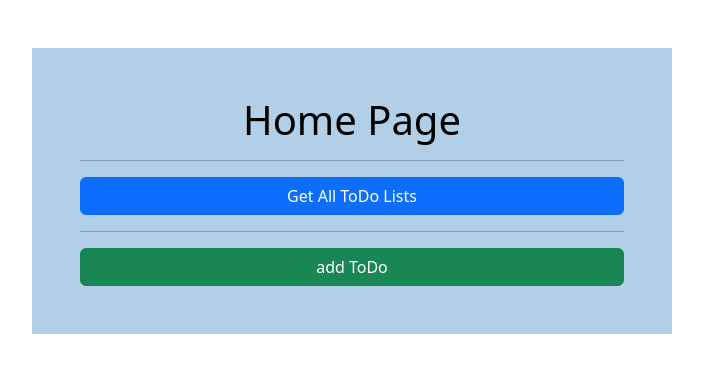
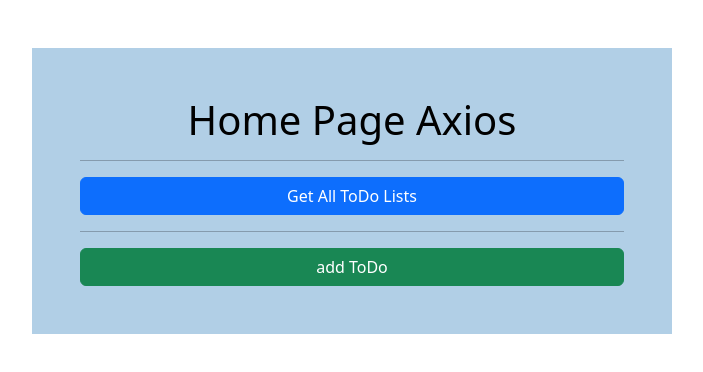
Before and after one commit to hudayberdipolat/react-lessons, a React (Create React App) app: page / in a window 1280 px wide. Shown: the top 372 px of the page, without its empty margins (288-991 px from the left). Built offline with nearby package versions, Linux system fonts and the light colour scheme.

Commit message:
work api with axios

```diff
--- a/package.json
+++ b/package.json
@@ -6,6 +6,7 @@
     "@testing-library/jest-dom": "^5.17.0",
     "@testing-library/react": "^13.4.0",
     "@testing-library/user-event": "^13.5.0",
+    "axios": "^1.6.8",
     "react": "^18.2.0",
     "react-dom": "^18.2.0",
     "react-scripts": "5.0.1",
--- /dev/null
+++ b/src/Ders10.js
@@ -0,0 +1,17 @@
+import { BrowserRouter, Route, Routes } from "react-router-dom";
+import Home from "./pages/ders10/Home";
+
+function Ders10App(){
+    return (
+        <>
+            <BrowserRouter>
+                <Routes>
+                    <Route path="/" element={<Home/>}></Route>
+                </Routes>
+            </BrowserRouter>
+        </>
+    )
+}
+
+
+export default Ders10App;
--- a/src/index.js
+++ b/src/index.js
@@ -1,7 +1,8 @@
 import React from 'react';
 import ReactDOM from 'react-dom/client';
 import reportWebVitals from './reportWebVitals';
-import Ders9App from './Ders9';
+import Ders10App from './Ders10';
+
 
 
 
@@ -9,7 +10,9 @@ import Ders9App from './Ders9';
 
 const root = ReactDOM.createRoot(document.getElementById('root'));
 root.render(
-        <Ders9App/>
+   <>
+   <Ders10App/>
+   </>
 );
 
 
--- /dev/null
+++ b/src/pages/ders10/Home.js
@@ -0,0 +1,49 @@
+import axios from "axios"
+
+const Home = () => {
+    const conatinerStyle = {
+        backgroundColor: "#b1cfe6",
+        color: "black",
+    }
+    const getAllToDoWithAxios = () => {
+        axios.get('https://jsonplaceholder.typicode.com/todos')
+        .then(res=>console.log(res.data))
+        .catch(err=>console.log(err))
+    }
+
+
+    const postMethodWithAxios=()=>{
+           let model ={
+            userId:17,
+            id:17,
+            title:"Lorem ipsum dolor sit amet, consectetur adipisicing elit. Eum, fugiat!",
+            completed:true
+           }
+
+           axios.post('https://jsonplaceholder.typicode.com/todos',
+            model,
+        )
+        .then(res=>{
+            console.log("add new todo")
+        })
+        .catch(err=>{
+            if (err.code ==  "ERR_NETWORK"){
+                console.log("ERR_NETWORK test")
+            }
+        })
+    }
+
+    return (
+        <>
+            <div className="w-50 mt-5 mx-auto p-5 " style={conatinerStyle} >
+                <h1 className="text-center " >Home Page  Axios </h1>
+                <hr />
+                <button className="btn btn-primary w-100 " onClick={getAllToDoWithAxios} >Get All ToDo Lists</button>
+                <hr />
+                <button className="btn btn-success w-100 " onClick={postMethodWithAxios} >add ToDo</button>
+            </div>
+        </>
+    )
+}
+
+export default Home;
--- a/src/pages/ders9/Home.js
+++ b/src/pages/ders9/Home.js
@@ -40,7 +40,7 @@ const Home = () => {
     return (
         <>
             <div className="w-50 mt-5 mx-auto p-5 " style={conatinerStyle} >
-                <h1 className="text-center " >Home Page</h1>
+                <h1 className="text-center " >Home Page Fetch</h1>
                 <hr />
                 <button className="btn btn-primary w-100 " onClick={GetAllToDO}>Get All ToDo Lists</button>
                 <hr />
```
Also changed, not shown: 1 other file (tests, documents, lock files or other folders).
